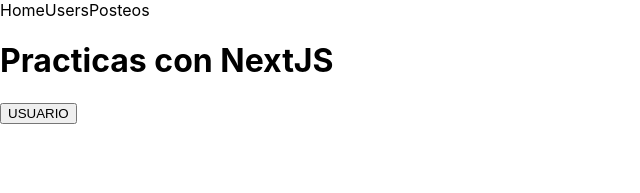
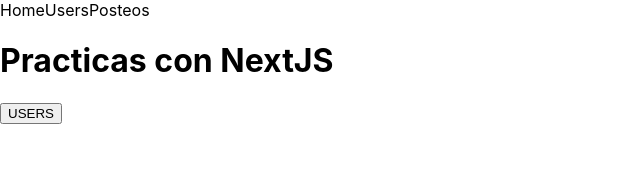
Before and after one commit to Juliandl88/Practica-App-NextJS, a Next.js app: page / in a window 1280 px wide. Shown: the top 193 px of the page, without its empty margins (0-640 px from the left). Built offline with nearby package versions, Linux system fonts and the light colour scheme.

Commit message:
se actualiza a v13

```diff
--- a/components/navbar.js
+++ b/components/navbar.js
@@ -4,13 +4,13 @@
   return (
     <nav>
       <Link href="/">
-        <a>Home</a>
+        Home
       </Link>
       <Link href="/users">
-        <a>Users</a>
+        Users
       </Link>
       <Link href="/posts">
-        <a>Posteos</a>
+        Posteos
       </Link>
     </nav>
   );
--- a/pages/index.js
+++ b/pages/index.js
@@ -8,7 +8,7 @@
       <h1>Practicas con NextJS</h1>
       <div>
       <Link href="/users">
-        <button type="button"><a>USUARIO</a></button>
+        <button type="button">USERS</button>
       </Link>
       </div>
     </div>
```
